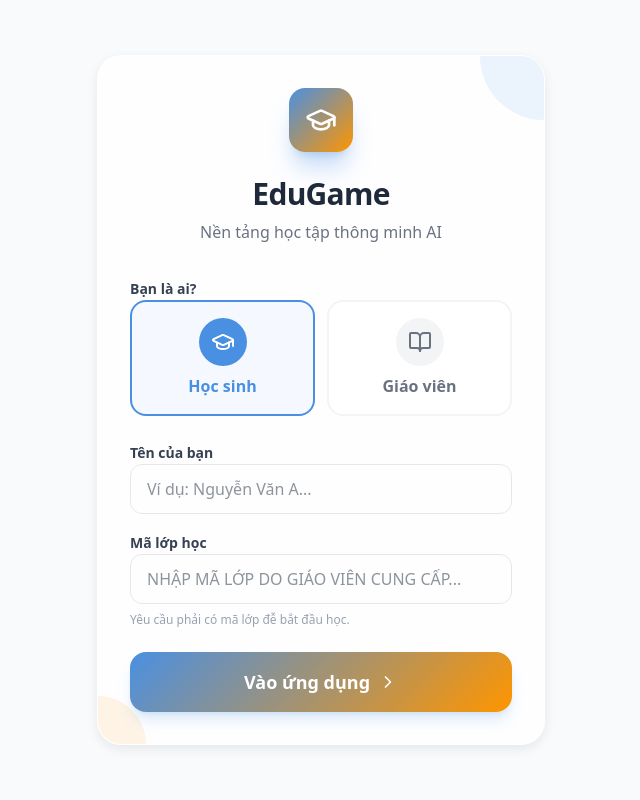
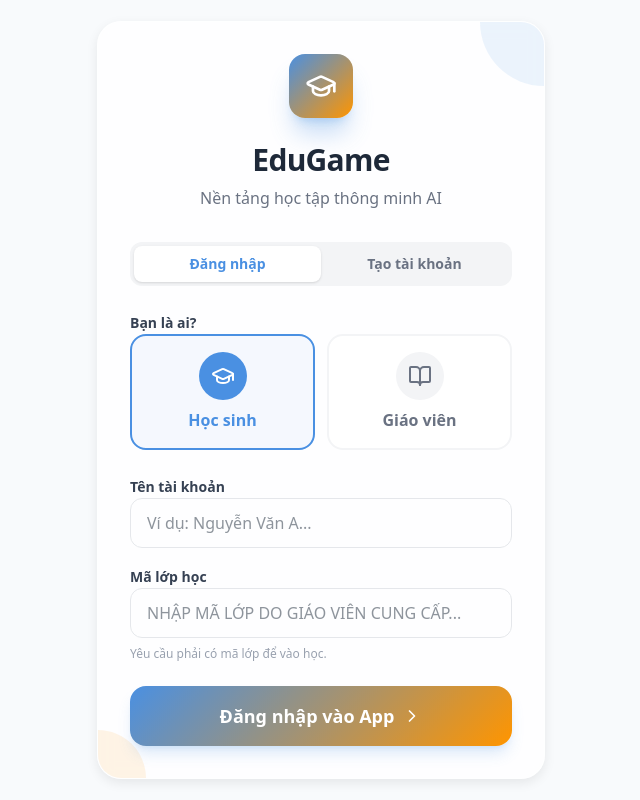
Before and after one commit to trannguyenyennhi1408-png/congcutrochoi, a React (Vite) app: page / in a window 1280 px wide. Shown: the whole page, without its empty margins (319-959 px from the left). Built offline with nearby package versions, Linux system fonts and the light colour scheme.

Commit message:
Update App.tsx

```diff
--- a/src/App.tsx
+++ b/src/App.tsx
@@ -1355,6 +1355,7 @@ export default function App() {
   );
 
   const renderLogin = () => {
+    const [isLoginMode, setIsLoginMode] = useState(true);
     const [loginName, setLoginName] = useState('');
     const [loginRole, setLoginRole] = useState<UserRole>('student');
     const [loginClassCode, setLoginClassCode] = useState('');
@@ -1365,49 +1366,67 @@ export default function App() {
         return;
       }
 
-      let finalClassCode = '';
+      const users = appData.users || [];
+      const existingUser = users.find(u => u.name === loginName.trim() && u.role === loginRole);
+
+      if (isLoginMode) {
+        if (!existingUser) {
+           alert('Tài khoản không tồn tại. Vui lòng kiểm tra lại họ tên hoặc đăng ký tài khoản mới!');
+           return;
+        }
+
         if (loginRole === 'student') {
           if (!loginClassCode.trim()) {
-          alert('Học sinh vui lòng nhập mã Lớp học (Tham gia)!');
+            alert('Học sinh vui lòng nhập mã Lớp học để đăng nhập!');
             return;
           }
-
           const targetClass = appData.classrooms?.find(c => c.code === loginClassCode.trim().toUpperCase());
           if (!targetClass) {
             alert('Không tìm thấy Lớp học với mã này!');
             return;
           }
+        }
+
+        setAppData(prev => ({ ...prev, currentUser: existingUser }));
+      } else {
+        // Register Mode
+        if (existingUser) {
+           alert('Tên tài khoản này đã tồn tại. Vui lòng chọn tên khác hoặc chuyển sang Đăng nhập!');
+           return;
+        }
+
+        let finalClassCode = '';
+        if (loginRole === 'student') {
+          if (!loginClassCode.trim()) {
+            alert('Học sinh vui lòng nhập mã Lớp học (Được GV cung cấp) để tham gia!');
+            return;
+          }
+
+          const targetClass = appData.classrooms?.find(c => c.code === loginClassCode.trim().toUpperCase());
+          if (!targetClass) {
+            alert('Không tìm thấy Lớp học với mã này!');
+            return;
+          }
           finalClassCode = targetClass.code;
-
-        // Add student to the class list if not already there (name base logic for demo)
-        const studentExists = targetClass.students.some(s => s.name === loginName);
-        if (!studentExists) {
-          const newStudent = { id: Math.random().toString(36).substr(2, 9), name: loginName, joinedAt: new Date().toISOString() };
-          const updatedClassrooms = appData.classrooms.map(c =>
-            c.code === targetClass.code
-            ? { ...c, students: [...c.students, newStudent] }
-            : c
-          );
-          setAppData(prev => ({ ...prev, classrooms: updatedClassrooms }));
-        }
         }
 
         const newUser: User = {
           id: Math.random().toString(36).substr(2, 9),
-        name: loginName,
+          name: loginName.trim(),
           role: loginRole,
           classCode: finalClassCode || undefined
         };
 
-      // We must explicitly use setTimeout or update after checking because setAppData is async, but we already updated classrooms above for students, so we combine the state updates here
         setAppData(prev => {
            let updatedClassrooms = prev.classrooms || [];
-         if (loginRole === 'student') {
-            const targetClass = updatedClassrooms.find(c => c.code === loginClassCode.trim().toUpperCase());
+           let updatedUsers = [...(prev.users || []), newUser];
+
+           if (loginRole === 'student' && finalClassCode) {
+              const targetClass = updatedClassrooms.find(c => c.code === finalClassCode);
               if (targetClass) {
-                const studentExists = targetClass.students.some(s => s.name === loginName);
+                  const studentExists = targetClass.students.some(s => s.name === newUser.name);
                   if (!studentExists) {
-                    const newStudent = { id: newUser.id, name: loginName, joinedAt: new Date().toISOString() };
+                      const newStudent = { id: newUser.id, name: newUser.name, joinedAt: new Date().toISOString() };
                       updatedClassrooms = updatedClassrooms.map(c =>
                           c.code === targetClass.code
                           ? { ...c, students: [...c.students, newStudent] }
@@ -1418,10 +1437,12 @@ export default function App() {
            }
            return {
              ...prev,
+             users: updatedUsers,
              classrooms: updatedClassrooms,
              currentUser: newUser
            };
         });
+      }
     };
 
     return (
@@ -1439,6 +1460,22 @@ export default function App() {
           </div>
 
           <div className="relative z-10 space-y-6">
+
+            <div className="flex bg-gray-100 p-1 rounded-xl">
+              <button
+                onClick={() => setIsLoginMode(true)}
+                className={`flex-1 py-2 text-sm font-bold rounded-lg transition-all ${isLoginMode ? 'bg-white shadow text-primary' : 'text-gray-500 hover:text-gray-700'}`}
+              >
+                Đăng nhập
+              </button>
+              <button
+                onClick={() => setIsLoginMode(false)}
+                className={`flex-1 py-2 text-sm font-bold rounded-lg transition-all ${!isLoginMode ? 'bg-white shadow text-primary' : 'text-gray-500 hover:text-gray-700'}`}
+              >
+                Tạo tài khoản
+              </button>
+            </div>
+
             <div className="space-y-4">
               <label className="text-sm font-bold text-gray-700">Bạn là ai?</label>
               <div className="grid grid-cols-2 gap-3">
@@ -1473,13 +1510,13 @@ export default function App() {
 
             <div className="space-y-4">
               <div className="space-y-2">
-                <label className="text-sm font-bold text-gray-700">Tên của bạn</label>
+                <label className="text-sm font-bold text-gray-700">Tên tài khoản</label>
                 <input
                   type="text"
                   value={loginName}
                   onChange={(e) => setLoginName(e.target.value)}
                   onKeyPress={(e) => e.key === 'Enter' && handleLogin()}
-                  placeholder="Ví dụ: Nguyễn Văn A..."
+                  placeholder={loginRole === 'teacher' ? "Ví dụ: Cô Lan Toán..." : "Ví dụ: Nguyễn Văn A..."}
                   className="w-full px-4 py-3 rounded-xl border border-gray-200 focus:ring-2 focus:ring-primary/50 focus:border-primary outline-none transition-all font-medium text-gray-800"
                 />
               </div>
@@ -1495,7 +1532,7 @@ export default function App() {
                     placeholder="Nhập mã lớp do giáo viên cung cấp..."
                     className="w-full px-4 py-3 rounded-xl border border-gray-200 focus:ring-2 focus:ring-primary/50 focus:border-primary outline-none transition-all font-medium text-gray-800 uppercase"
                   />
-                  <p className="text-xs text-gray-400">Yêu cầu phải có mã lớp đễ bắt đầu học.</p>
+                  <p className="text-xs text-gray-400">Yêu cầu phải có mã lớp {isLoginMode ? 'để vào học.' : 'để đăng ký mới.'}</p>
                 </div>
               )}
             </div>
@@ -1504,7 +1541,7 @@ export default function App() {
               onClick={handleLogin}
               className="w-full py-4 gradient-bg text-white rounded-2xl font-bold shadow-lg shadow-primary/20 hover:opacity-90 transition-all flex items-center justify-center gap-2 text-lg"
             >
-              Vào ứng dụng <ChevronRight size={20} />
+              {isLoginMode ? 'Đăng nhập vào App' : 'Đăng ký Tài khoản'} <ChevronRight size={20} />
             </button>
           </div>
         </div>
```
Lines whose indentation alone changed are shown as unchanged.
